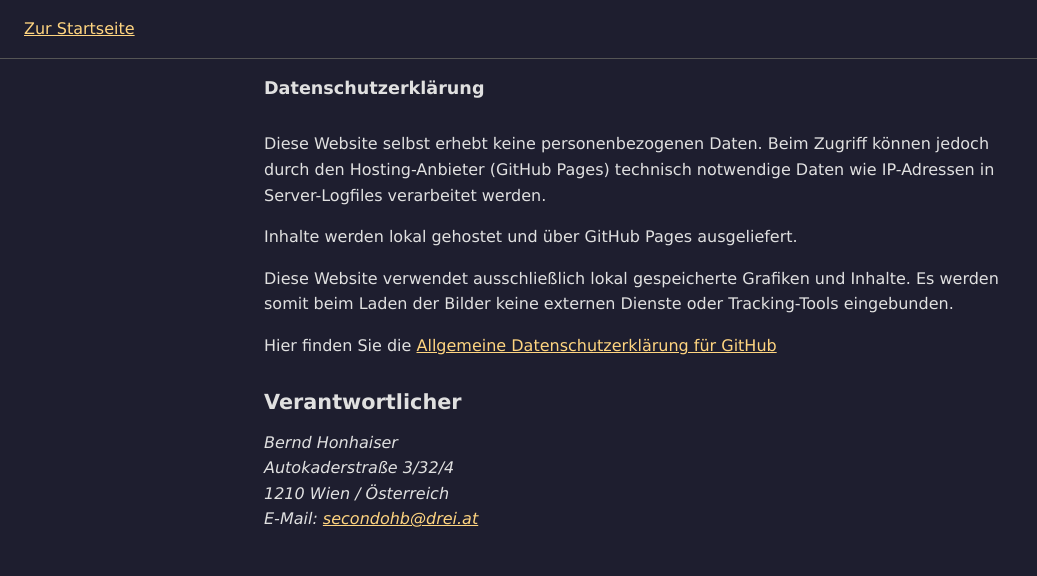
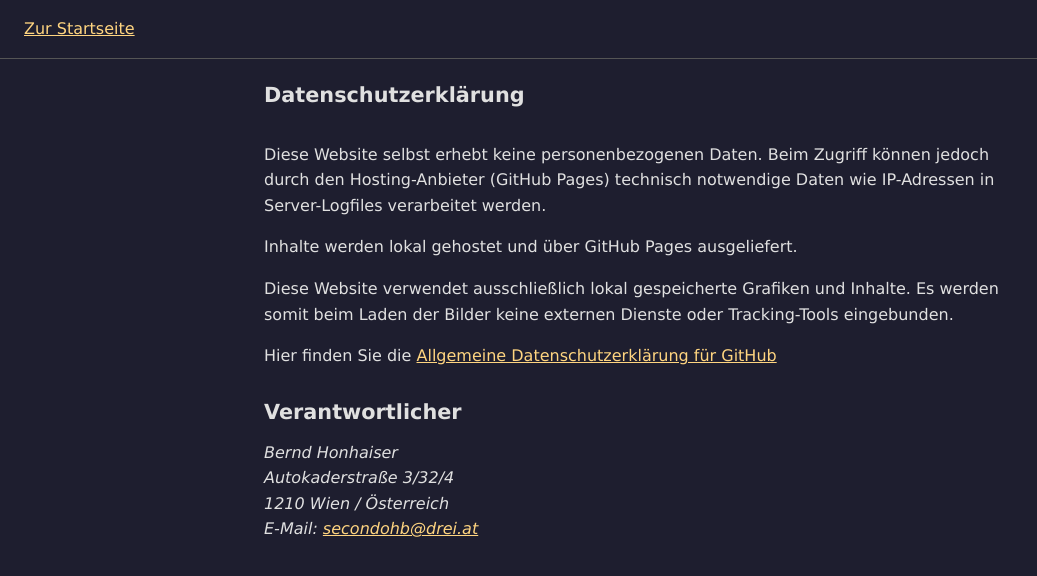
Before and after one commit to SecondoHB/barrierefrei, a plain HTML site: page datenschutz.html in a window 1280 px wide. Shown: the whole page, without its empty margins (0-1037 px from the left). Drawn offline with Linux system fonts and the light colour scheme.

Commit message:
Update datenschutz.html

```diff
--- a/datenschutz.html
+++ b/datenschutz.html
@@ -34,8 +34,8 @@
       }
 
       h1 {
-        font-size: 1.1rem;
-        line-height: 1.2;
+        font-size: 1.3rem;
+        line-height: 1.4;
         margin-bottom: 2rem;
         text-align: left;
       }
```
